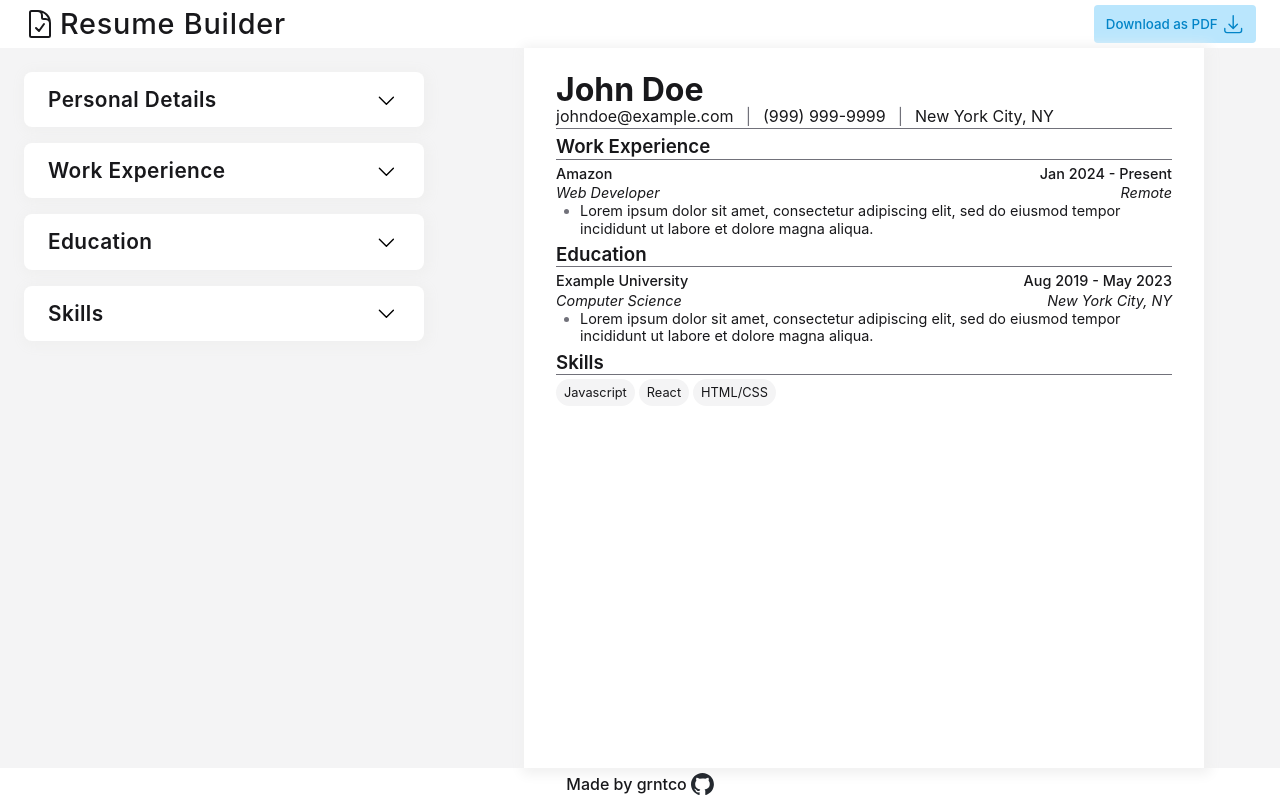
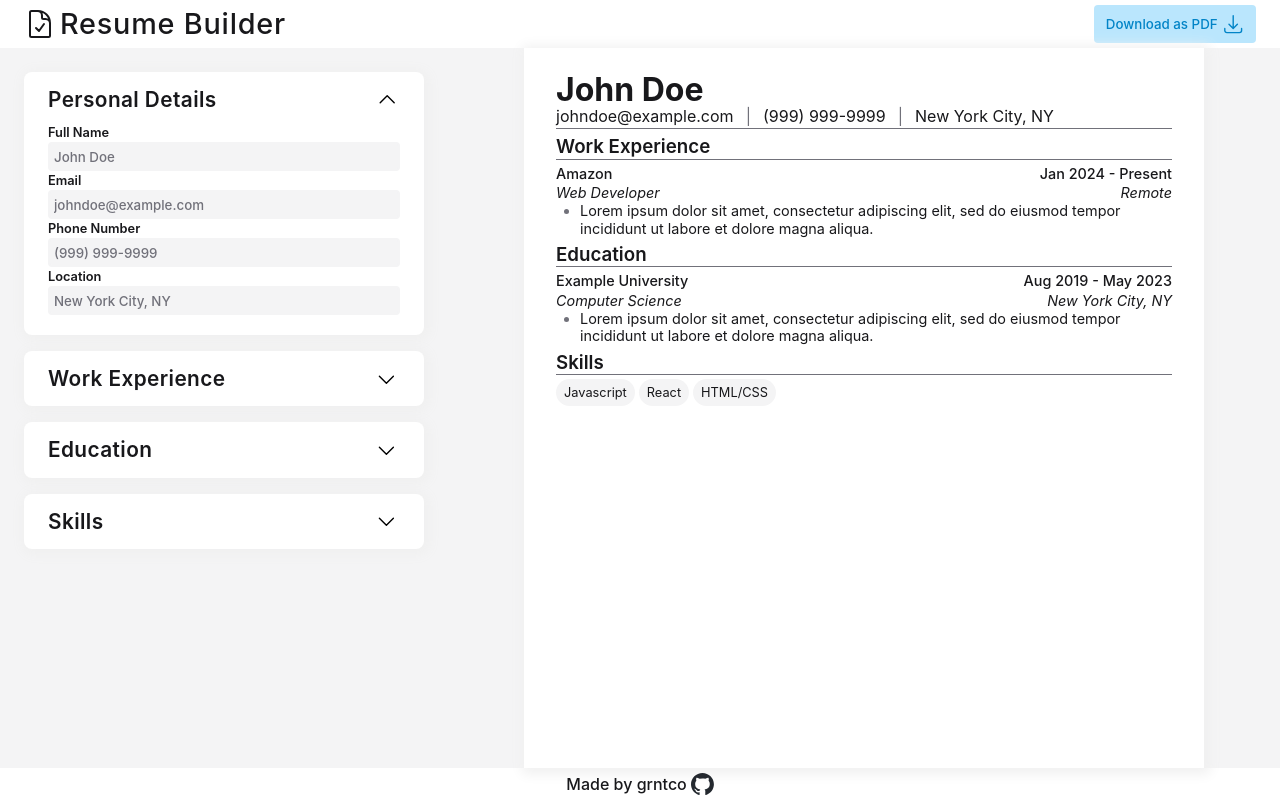
Before and after one commit to grntco/resume-builder, a React (Vite) app: page / in a window 1280 px wide. Built offline with nearby package versions, Linux system fonts and the light colour scheme.

Commit message:
added Personal Details form open on page load

```diff
--- a/src/components/form/Form.jsx
+++ b/src/components/form/Form.jsx
@@ -5,7 +5,7 @@ import { ResponsibilitiesContainer } from './ResponsibilitiesContainer';
 import { useState } from 'react';
 
 export function Form({ form, handleInputChange, handleAddFieldset, handleDeleteFieldset, handleAddResponsibility, handleDeleteResponsibility, handleTextAreaChange }) {
-    const [isCollapsed, setIsCollapsed] = useState(true)
+    const [isCollapsed, setIsCollapsed] = useState(form.title !== 'Personal Details')
 
     return(
         <form className="form" autoComplete='off'>
```
